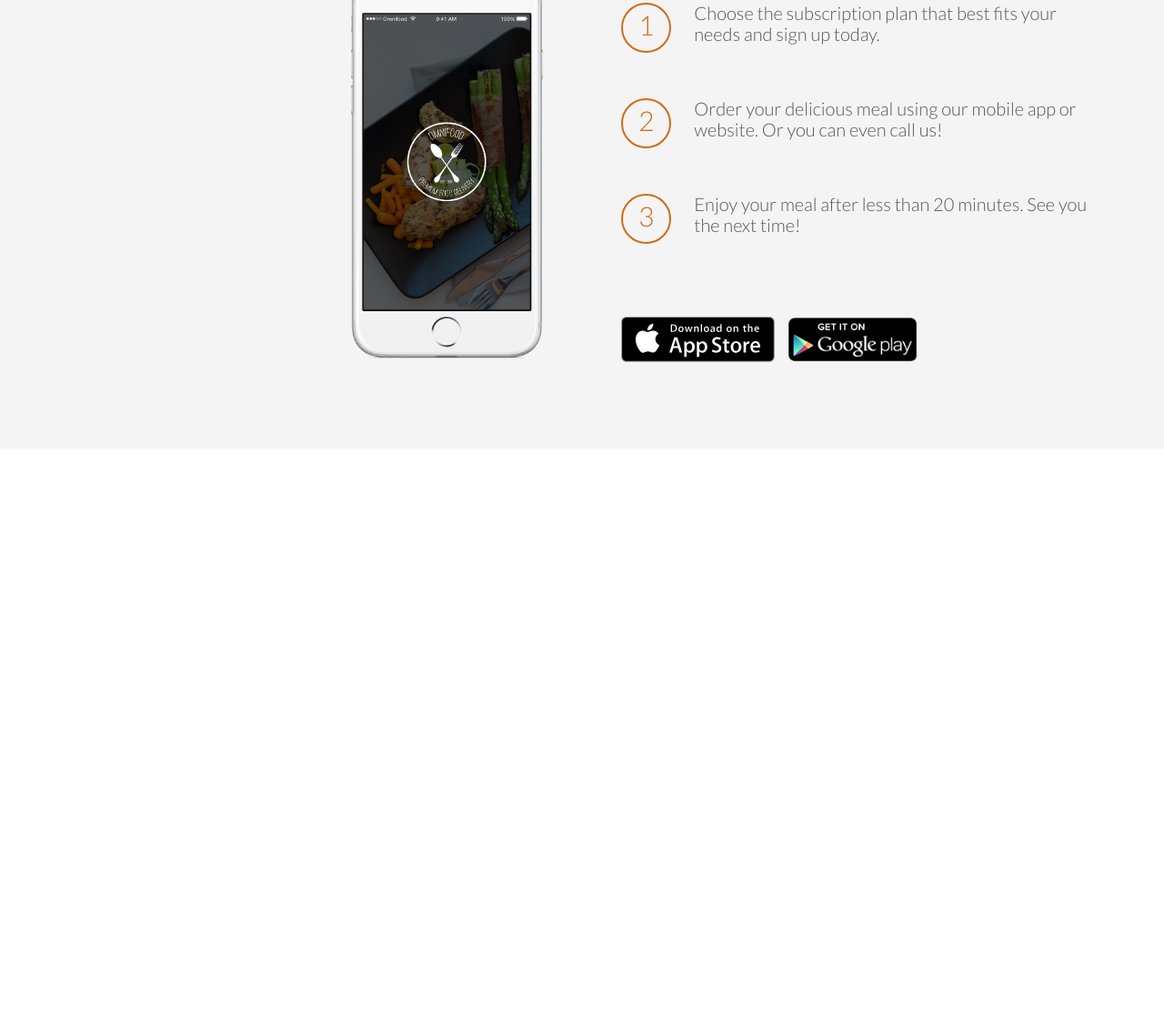
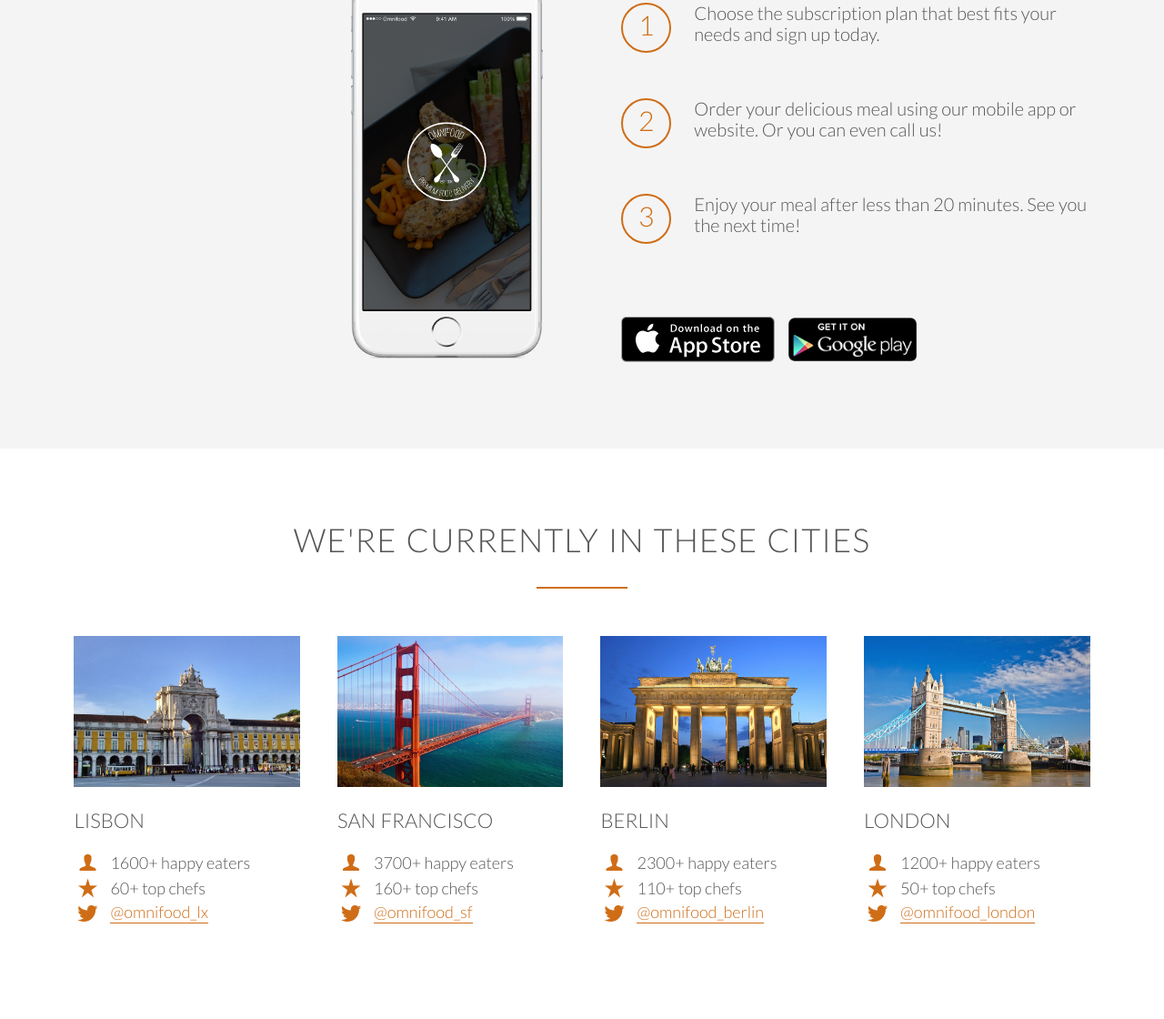
Before and after one commit to naisamendoza/omnifood, a plain HTML site: page index.html in a window 1280 px wide. Shown: the part 2268-3388 px from the top of the page at 91% size. Before the commit the page ends 2761 px from the top, so only its background shows below. Drawn offline with Linux system fonts and the light colour scheme; files whose address does not match are found by name.

Commit message:
finished cities section

```diff
--- a/index.html
+++ b/index.html
@@ -110,7 +110,9 @@
 
         <!-- how it works section -->
         <section id="section-how">
+            <div class="row">
             <h2>How it works &mdash; Simple as 1, 2, 3</h2>
+            </div>
             <div class="row">
                 <div class="col span-1-of-2 step-box">
                     <img src="resources/img/app-iPhone.png" alt="omnifood app on iphone" class="app-screen" />
@@ -134,5 +136,78 @@
                 </div>
             </div>
         </section>
+
+        <!-- cities section -->
+        <section id="section-cities">
+            <div class="row">
+                <h2>We're currently in these cities</h2>
+            </div>
+            <div class="row">
+                <div class="col span-1-of-4 box">
+                    <img src="resources/img/lisbon-3.jpg" alt="lisbon photo" />
+                    <h3>Lisbon</h3>
+                    <div class="cities-info">
+                        <i class="ion-person icon-sml"></i>
+                        <p>1600+ happy eaters</p>
+                    </div>
+                    <div class="cities-info">
+                        <i class="ion-star icon-sml"></i>
+                        <p>60+ top chefs</p>
+                    </div>
+                    <div class="cities-info">
+                        <i class="ion-social-twitter icon-sml"></i>
+                        <a href="#">@omnifood_lx</a>
+                    </div>
+                </div>
+                <div class="col span-1-of-4 box">
+                    <img src="resources/img/san-francisco.jpg" alt="san francisco photo" />
+                    <h3>San Francisco</h3>
+                    <div class="cities-info">
+                        <i class="ion-person icon-sml"></i>
+                        <p>3700+ happy eaters</p>
+                    </div>
+                    <div class="cities-info">
+                        <i class="ion-star icon-sml"></i>
+                        <p>160+ top chefs</p>
+                    </div>
+                    <div class="cities-info">
+                        <i class="ion-social-twitter icon-sml"></i>
+                        <a href="#">@omnifood_sf</a>
+                    </div>
+                </div>
+                <div class="col span-1-of-4 box">
+                    <img src="resources/img/berlin.jpg" alt="berlin photo" />
+                    <h3>Berlin</h3>
+                    <div class="cities-info">
+                        <i class="ion-person icon-sml"></i>
+                        <p>2300+ happy eaters</p>
+                    </div>
+                    <div class="cities-info">
+                        <i class="ion-star icon-sml"></i>
+                        <p>110+ top chefs</p>
+                    </div>
+                    <div class="cities-info">
+                        <i class="ion-social-twitter icon-sml"></i>
+                        <a href="#">@omnifood_berlin</a>
+                    </div>
+                </div>
+                <div class="col span-1-of-4 box">
+                    <img src="resources/img/london.jpg" alt="london photo" />
+                    <h3>London</h3>
+                    <div class="cities-info">
+                        <i class="ion-person icon-sml"></i>
+                        <p>1200+ happy eaters</p>
+                    </div>
+                    <div class="cities-info">
+                        <i class="ion-star icon-sml"></i>
+                        <p>50+ top chefs</p>
+                    </div>
+                    <div class="cities-info">
+                        <i class="ion-social-twitter icon-sml"></i>
+                        <a href="#">@omnifood_london</a>
+                    </div>
+                </div>
+            </div>
+        </section>
     </body>
 </html>
--- a/resources/css/style.css
+++ b/resources/css/style.css
@@ -41,8 +41,21 @@ section {
     padding: 80px 0;
 }
 
-a {
+/* ----------------------------- */
+/* LINKS */
+/* ----------------------------- */
+
+a:link, a:visited {
     text-decoration: none;
+    color: #cf6d17;
+    padding-bottom: 1px;
+    border-bottom: 1px solid #cf6d17;
+    transition: border-bottom 0.2s, color 0.2s;
+}
+
+a:hover, a:active {
+    color: #555;
+    border-bottom: 1px solid transparent;
 }
 
 /* ----------------------------- */
@@ -189,8 +202,18 @@ nav .flex-row {
 
 .icon-bg {
     font-size: 350%;
+    display: block;
+}
+
+.icon-sml {
+    font-size: 120%;
+    margin-right: 10px;
+    width: 30px;
+    text-align: center;
+}
+
+.icon-sml, .icon-bg {
     color: #cf6d17;
-    display: block;
 }
 
 /* ----------------------------- */
@@ -254,8 +277,8 @@ nav .flex-row {
 
 .steps div {
     display: inline-block;
-    min-width: 55px;
-    min-height: 55px;
+    width: 55px;
+    height: 55px;
     color: #cf6d17;
     border: 2px solid #cf6d17;
     border-radius: 50%;
@@ -263,6 +286,7 @@ nav .flex-row {
     padding: 5px;
     font-size: 150%;
     margin-right: 25px;
+    flex-shrink: 0;
 }
 
 .steps {
@@ -291,8 +315,29 @@ nav .flex-row {
     height: auto;
 }
 
+.btn-app:link, .btn-app:visited {
+    border: 0;
+}
+
 .btn-app img {
     margin-right: 10px;
     height: 50px;
     width: auto;
 }
+
+/* ----------------------------- */
+/* CITIES */
+/* ----------------------------- */
+
+.box img {
+    width: 100%;
+}
+
+.cities-info {
+    display: flex;
+    align-items: center;
+}
+
+.cities-info a {
+    font-size: 90%;
+}
```
Also changed, not shown: resources/img/berlin.jpg (added), resources/img/lisbon-3.jpg (added), resources/img/london.jpg (added), resources/img/san-francisco.jpg (added).
